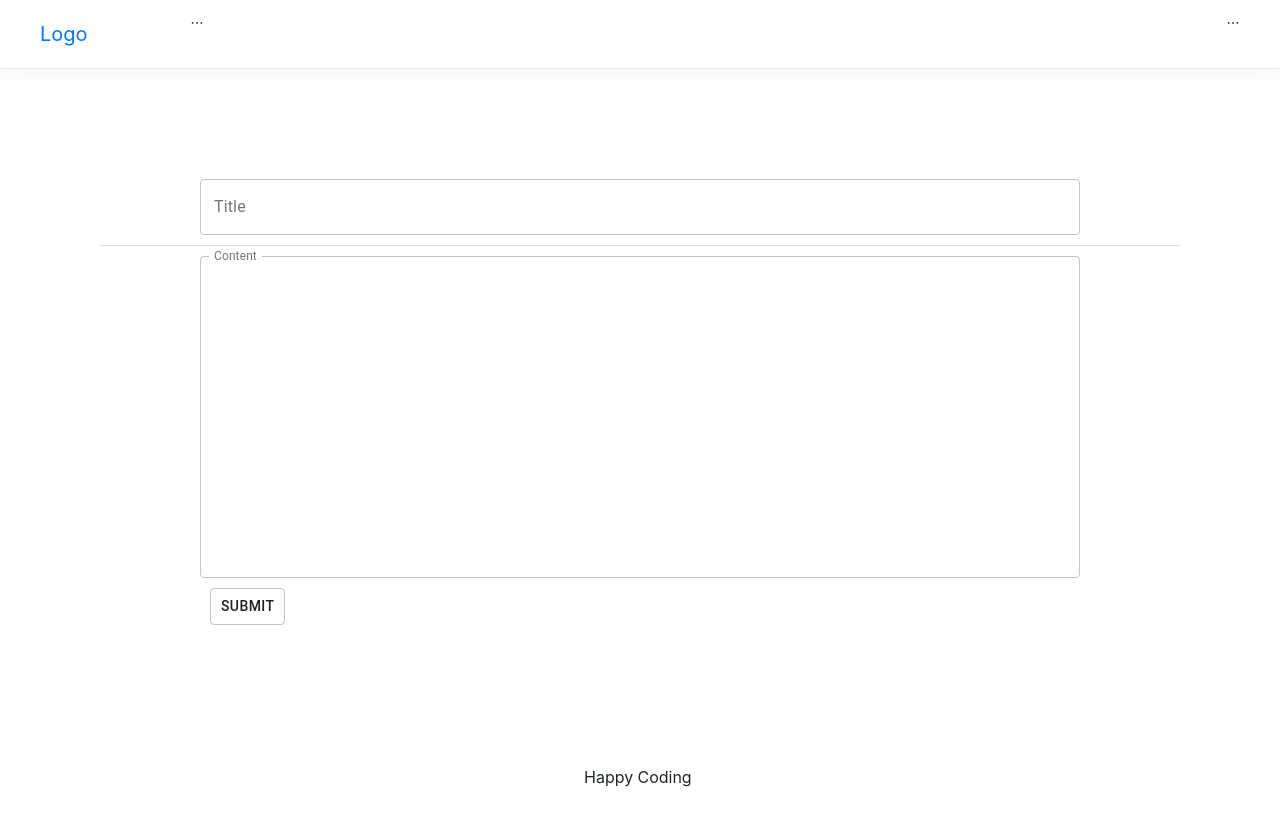
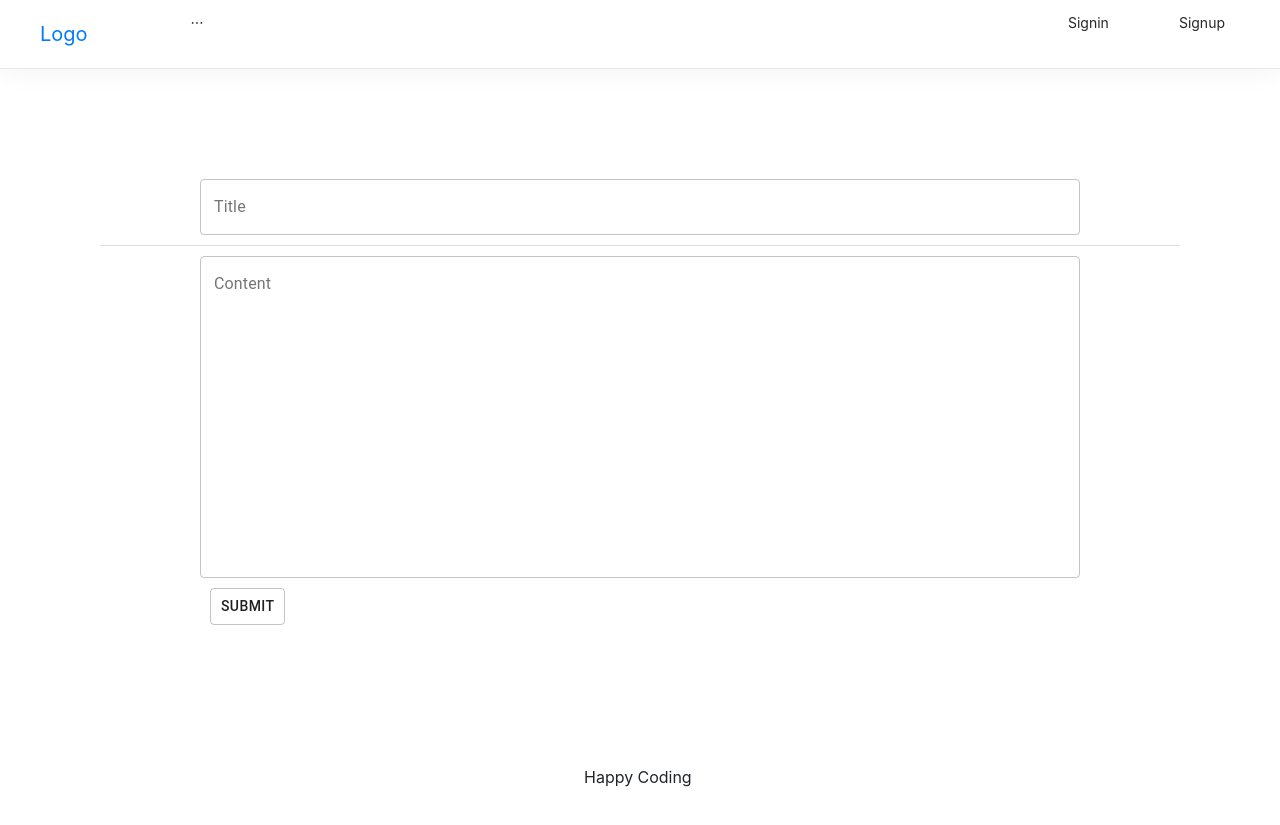
Before and after one commit to 00yunyoung00/boiler_plate, a React (Create React App) app in the folder client/: page /post/new in a window 1280 px wide. Built offline with nearby package versions, Linux system fonts and the light colour scheme; no server answers.

Commit message:
210204 use auth, add author

```diff
--- a/client/src/App.js
+++ b/client/src/App.js
@@ -24,7 +24,7 @@ function App() {
           <Route exact path="/login" component={Auth(LoginPage, false)}/>
           <Route exact path="/register" component={Auth(RegisterPage, false)}/>
           <Route exact path="/board" component={Auth(PostListContainer, null)}/>
-          <Route exact path="/post/new" component={Editor}/>
+          <Route exact path="/post/new" component={Auth(Editor, true)}/>
           <Route exact path="/post/:id" component={PostContainer}/>
         </Switch>
       </div>
--- a/client/src/components/views/Board/Editor.js
+++ b/client/src/components/views/Board/Editor.js
@@ -1,5 +1,5 @@
 import React, { useState } from 'react'
-import { useDispatch } from 'react-redux';
+import { useDispatch, useSelector } from 'react-redux';
 import { withRouter } from 'react-router-dom'
 
 import Divider from '@material-ui/core/Divider';
@@ -11,7 +11,7 @@ import { writeNewPost } from '../../../_actions/board_actions';
 function Editor( props ) {
 
     const dispatch = useDispatch()
-
+    const user = useSelector(state => state.user.userData)
 
     const [Title, setTitle] = useState("")
     const [Content, setContent] = useState("")
@@ -29,7 +29,8 @@ function Editor( props ) {
 
         let body={
             title:Title,
-            content:Content
+            content:Content,
+            author:user.name
         }
 
         dispatch(writeNewPost(body))
--- a/client/src/components/views/Board/PostDetail.js
+++ b/client/src/components/views/Board/PostDetail.js
@@ -10,7 +10,7 @@ const useStyles = makeStyles((theme) => ({
     root: {
       width: '80%',
       maxWidth: 800,
-      backgroundColor: theme.palette.backgroundd.paper,
+      backgroundColor: theme.palette.background.paper,
       margin:"auto",
       padding:10,
       height:800,
--- a/client/src/hoc/auth.js
+++ b/client/src/hoc/auth.js
@@ -13,6 +13,7 @@ export default function (SpecificComponent, option, adminRoute=null){
     //  true일 경우 admin만 출입가능
 
     function AuthenticationCheck(props){
+        console.log("in auth")
 
         const dispatch = useDispatch()
 
```
